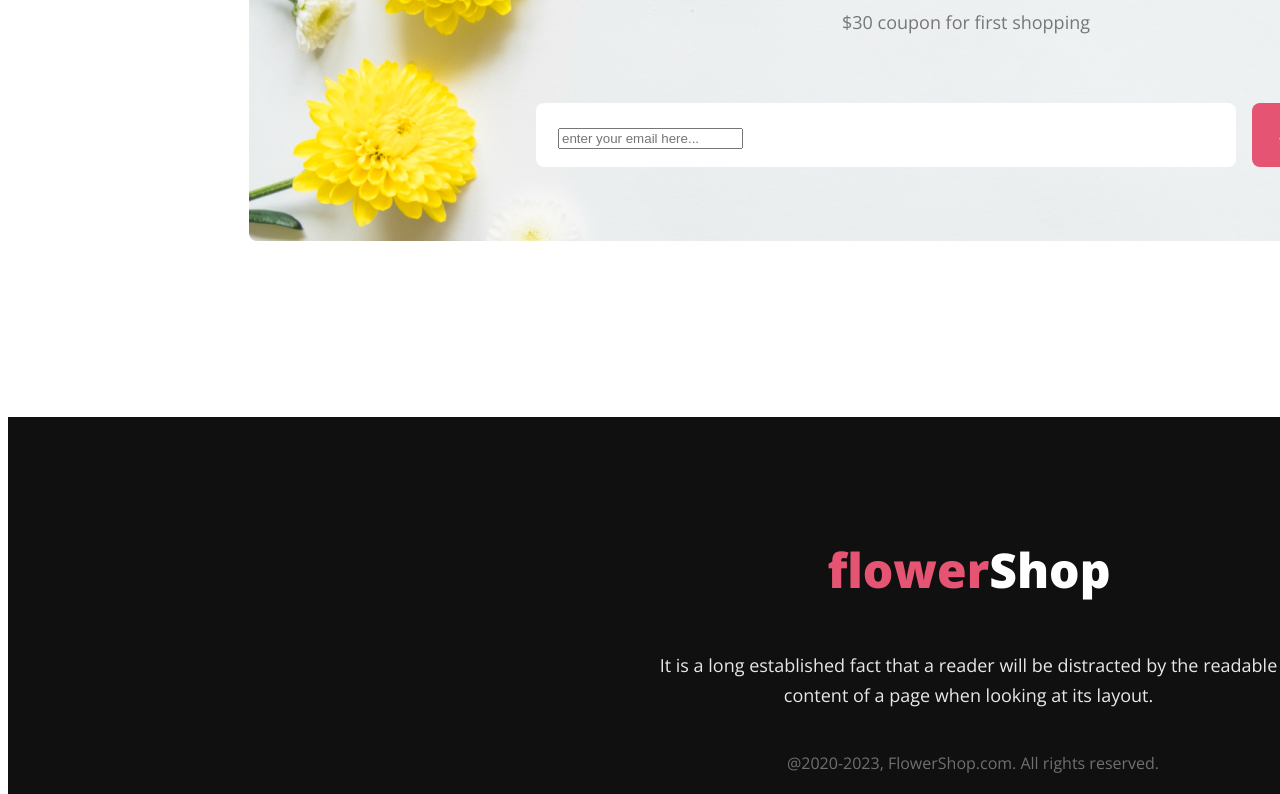
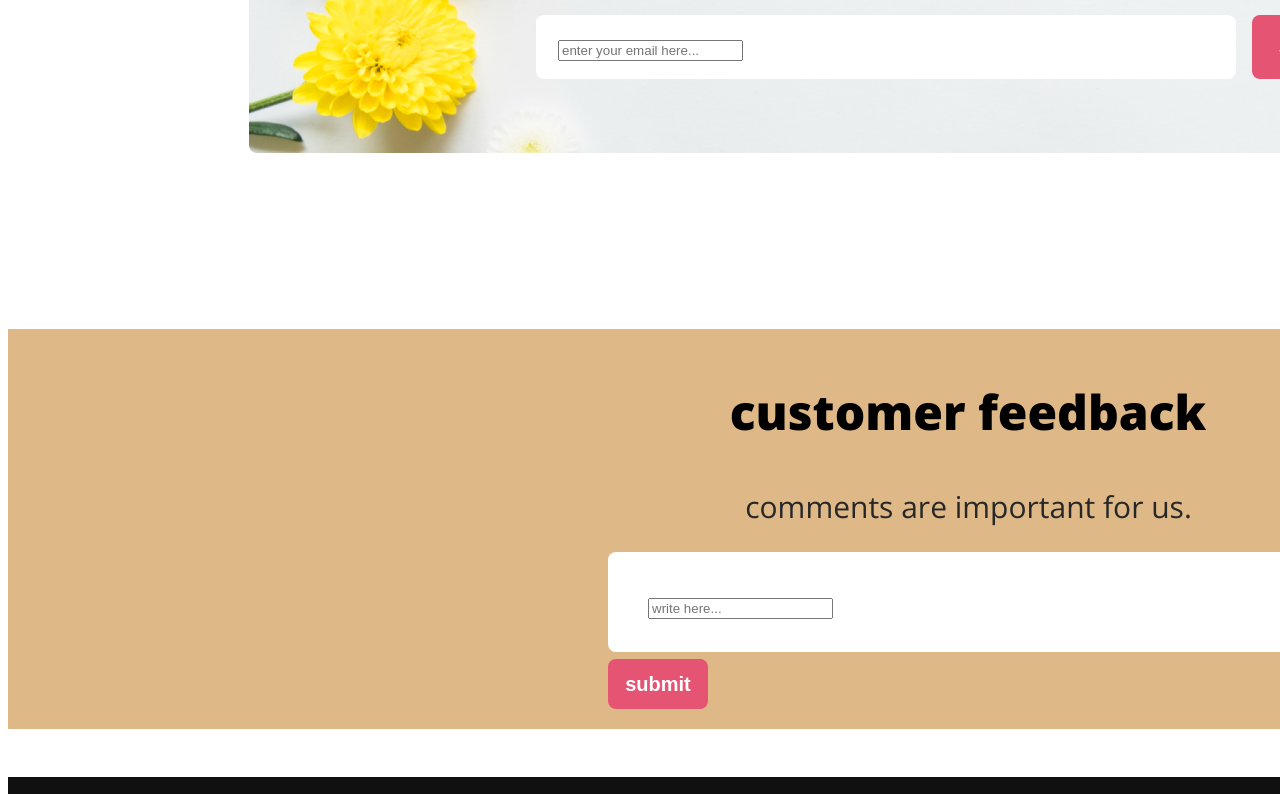
Before and after one commit to sourav-2020/flower-shop, a plain HTML site: page index.html in a window 1280 px wide. Shown: the part 3709-4503 px from the top of the page. Drawn offline with nearby package versions, Linux system fonts and the light colour scheme.

Commit message:
creat feedback

```diff
--- a/index.html
+++ b/index.html
@@ -104,6 +104,17 @@
             </div>
         </section>
     </main>
+    <section class="customer">
+        <h3 class="feedback">customer feedback</h3>
+        <p class="comment">comments are important for us.</p>
+        <div class="feed-form">
+            <form class="f-input" action="">
+                <input type="text" placeholder="write here...">
+            </form>
+            <button class="save">submit</button>
+
+        </div>
+    </section>
     <footer class="all-details">
         <div class="details">
             <h3 class="det-title"><span class="text-primary">flower</span>Shop</h3>
--- a/styles/portfolio.css
+++ b/styles/portfolio.css
@@ -184,12 +184,13 @@ body {
 }
 
 .offer {
-    width: 1922px;
+    width: 1500px;
     height: 620px;
     flex-shrink: 0;
     border-radius: 8px;
     background: rgba(229, 84, 115, 0.05);
-    margin: 128px 0px;
+    margin: 128px -200px 0px 200px;
+
 }
 
 .offer-title {
@@ -197,7 +198,7 @@ body {
     font-size: 40px;
     font-weight: 800;
     text-align: center;
-    padding: 230px 20px 0px 250px;
+    padding: 130px 20px 0px 50px;
 }
 
 .about-offer {
@@ -207,7 +208,7 @@ body {
     line-height: 30px;
     width: 594px;
     text-align: center;
-    padding: 0px 186px 52px 395px;
+    padding: 0px 186px 52px 150px;
 }
 
 .key-btn {
@@ -219,7 +220,7 @@ body {
     color: #FFF;
     font-size: 20px;
     font-weight: 700;
-    margin: 0px 0px 200px 603px;
+    margin: 0px 0px 200px 300px;
 }
 
 .key-btn:hover {
@@ -228,11 +229,11 @@ body {
 }
 
 .rose {
-    width: 318;
+    width: 318px;
     height: 420px;
     flex-shrink: 0;
     justify-content: center;
-    padding: 100px 429px 0px 0px;
+    padding: 100px 200px 0px 0px;
 }
 
 .media-title {
@@ -315,7 +316,6 @@ body {
     color: #FFF;
     font-size: 20px;
     font-weight: 700;
-    /* padding-left: 16px; */
 }
 
 .sub-key:hover {
@@ -371,3 +371,57 @@ body {
     font-weight: 400;
     padding: 20px 648px;
 }
+.customer{
+    background-color: burlywood;
+    width: 1920px;
+    height: 400px;
+    flex-shrink: 0;
+}
+.feedback{
+    color: black;
+    font-size: 48px;
+    font-weight: 800;
+    text-align: center;
+    padding-top: 50px;
+}
+.comment{
+    color: #272727;
+    text-align: center;
+    font-size: 30px;
+    font-weight: 400;
+    line-height: 30px;
+    width: 625px;
+    padding: 0px 648px;
+}
+.feed-form{
+    width: 700px;
+    height: 100px;
+    flex-shrink: 0;
+    border-radius: 8px;
+    background: #FFF;
+    margin: 0px 600px ;
+}
+.feed-form:hover{
+    color: aqua;
+}
+.f-input{
+    color: black;
+    font-size: 20px;
+    font-weight: 400;
+    padding: 40px;
+}
+.save{
+    width: 100px;
+    height: 50px;
+    flex-shrink: 0;
+    border-radius: 8px;
+    background: #E55473;
+    border: 0px;
+    color: #FFF;
+    font-size: 20px;
+    font-weight: 700;
+}
+.save:hover{
+color: #E55473;
+background: #FFF;
+}
```
